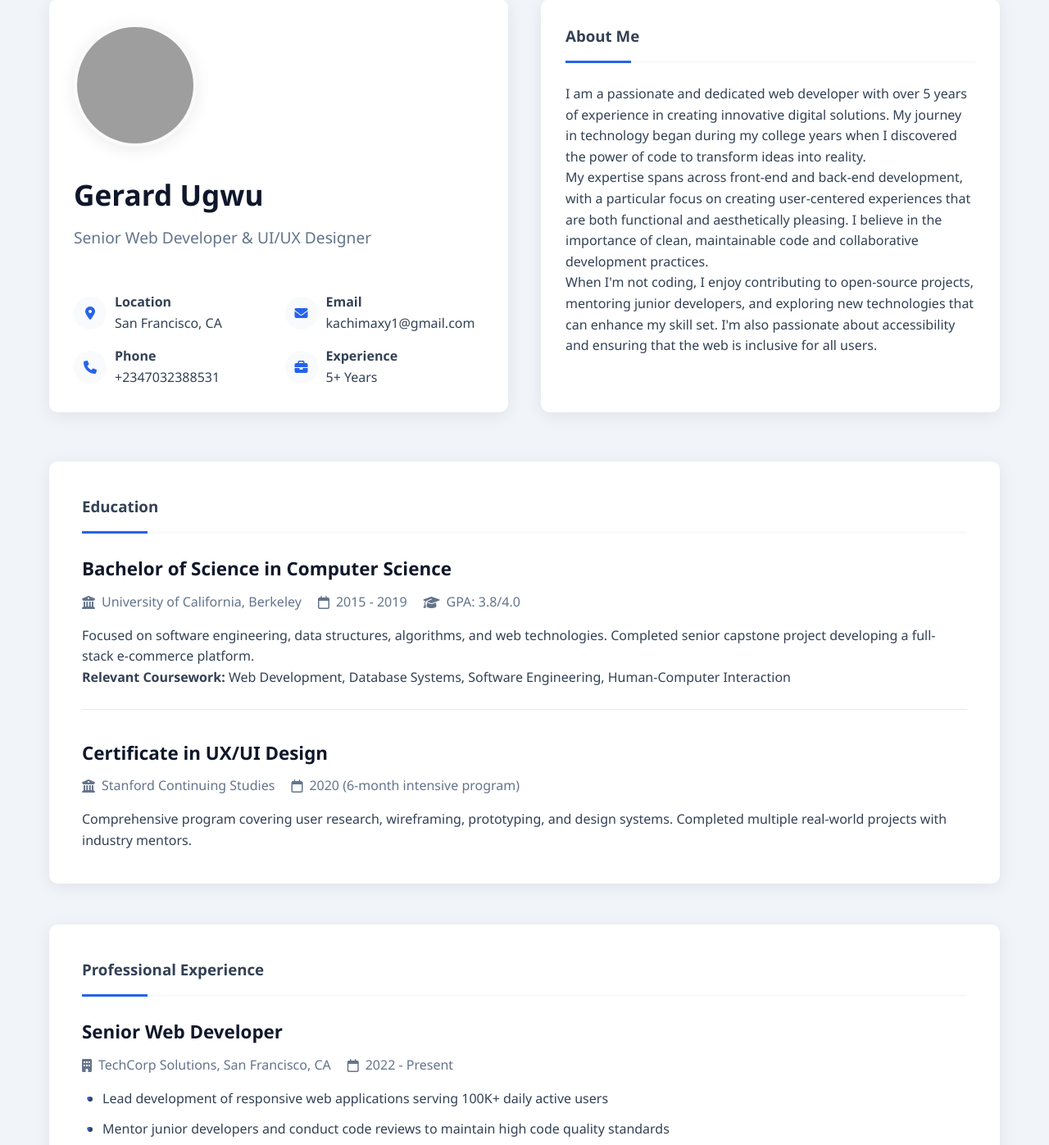
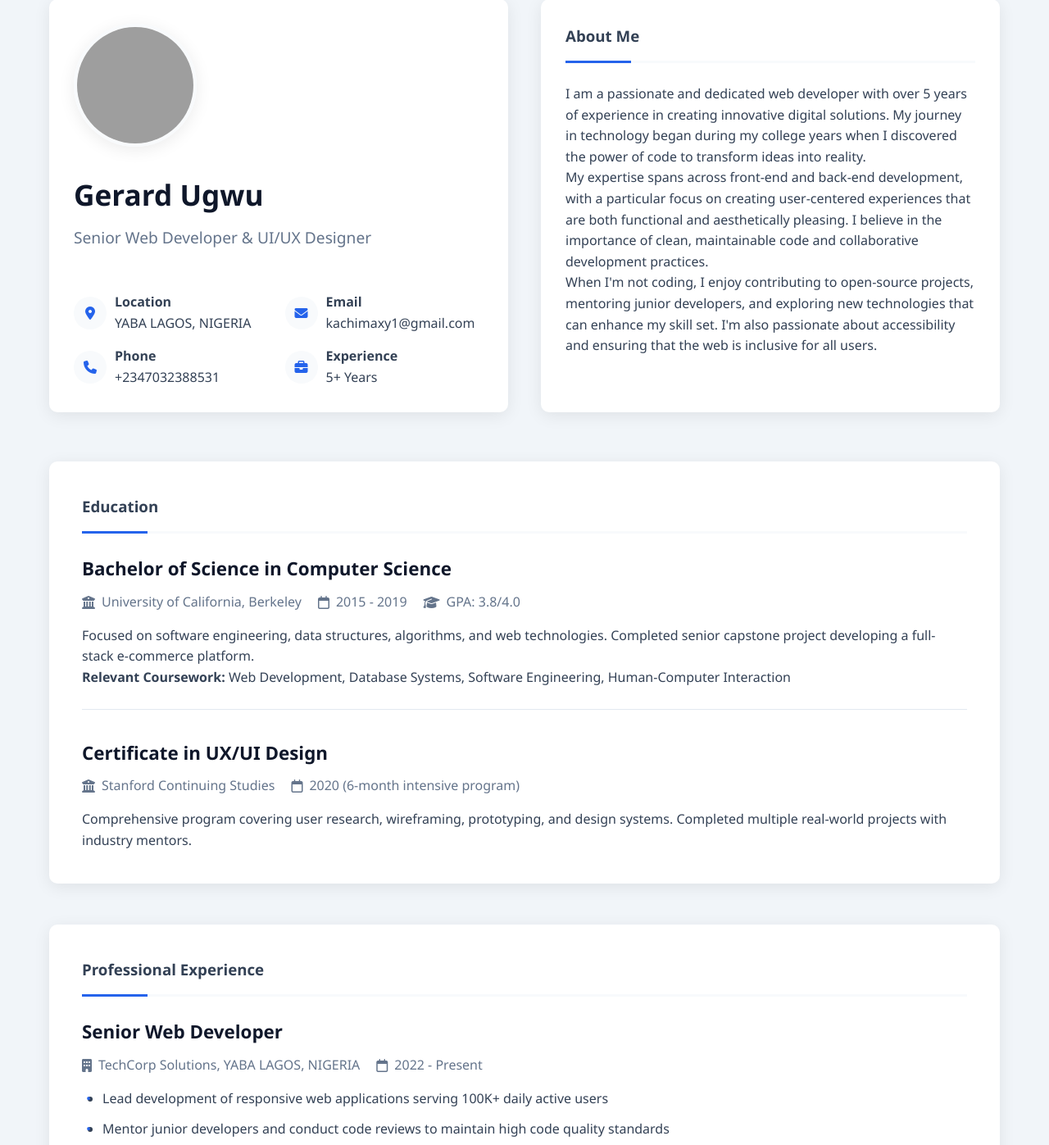
Before and after one commit to Deglobeal/protfolio, a Django app: page /profile/ in a window 1280 px wide. Shown: the part 507-1904 px from the top of the page at 82% size. Run offline with Django 5.2, Linux system fonts and the light colour scheme; grey boxes are pictures that could not be loaded.

Commit message:
touch: updated all my address across all my html page

```diff
--- a/myproject/myapp/templates/main/certificate.html
+++ b/myproject/myapp/templates/main/certificate.html
@@ -951,7 +951,7 @@
                     <ul class="footer-links">
                         <li><i class="fas fa-envelope"></i> kachimaxy1@gmail.com</li>
                         <li><i class="fas fa-phone"></i> +2347032388531</li>
-                        <li><i class="fas fa-map-marker-alt"></i> San Francisco, CA</li>
+                        <li><i class="fas fa-map-marker-alt"></i> YABA LAGOS, NIGERIA</li>
                     </ul>
                 </div>
             </div>
--- a/myproject/myapp/templates/main/email.html
+++ b/myproject/myapp/templates/main/email.html
@@ -902,7 +902,7 @@ Best regards,
                     <ul class="footer-links">
                         <li><i class="fas fa-envelope"></i> kachimaxy1@gmail.com</li>
                         <li><i class="fas fa-phone"></i> +2347032388531</li>
-                        <li><i class="fas fa-map-marker-alt"></i> San Francisco, CA</li>
+                        <li><i class="fas fa-map-marker-alt"></i> YABA LAGOS, NIGERIA</li>
                     </ul>
                 </div>
             </div>
--- a/myproject/myapp/templates/main/home.html
+++ b/myproject/myapp/templates/main/home.html
@@ -402,7 +402,7 @@
           <ul class="footer-links">
             <li><i class="fas fa-envelope"></i> kachimaxy1@gmail.com</li>
             <li><i class="fas fa-phone"></i> +2347032388531</li>
-            <li><i class="fas fa-map-marker-alt"></i> San Francisco, CA</li>
+            <li><i class="fas fa-map-marker-alt"></i> YABA LAGOS, NIGERIA</li>
           </ul>
         </div>
       </div>
--- a/myproject/myapp/templates/main/profile.html
+++ b/myproject/myapp/templates/main/profile.html
@@ -556,7 +556,7 @@ footer {
                         </div>
                         <div>
                             <h4>Location</h4>
-                            <p>San Francisco, CA</p>
+                            <p>YABA LAGOS, NIGERIA</p>
                         </div>
                     </div>
 
@@ -651,7 +651,7 @@ footer {
                 <div class="experience-details">
                     <div class="experience-detail">
                         <i class="fas fa-building"></i>
-                        <span>TechCorp Solutions, San Francisco, CA</span>
+                        <span>TechCorp Solutions, YABA LAGOS, NIGERIA</span>
                     </div>
                     <div class="experience-detail">
                         <i class="far fa-calendar"></i>
@@ -712,7 +712,7 @@ footer {
                 <div class="experience-details">
                     <div class="experience-detail">
                         <i class="fas fa-building"></i>
-                        <span>Digital Agency Pro, San Francisco, CA</span>
+                        <span>Digital Agency Pro, YABA LAGOS, NIGERIA</span>
                     </div>
                     <div class="experience-detail">
                         <i class="far fa-calendar"></i>
@@ -812,7 +812,7 @@ footer {
                     <ul class="footer-links">
                         <li><i class="fas fa-envelope"></i> kachimaxy1@gmail.com</li>
                         <li><i class="fas fa-phone"></i> +2347032388531</li>
-                        <li><i class="fas fa-map-marker-alt"></i> San Francisco, CA</li>
+                        <li><i class="fas fa-map-marker-alt"></i> YABA LAGOS, NIGERIA</li>
                     </ul>
                 </div>
             </div>
--- a/myproject/myapp/templates/main/project.html
+++ b/myproject/myapp/templates/main/project.html
@@ -904,7 +904,7 @@
                     <ul class="footer-links">
                         <li><i class="fas fa-envelope"></i> kachimaxy1@gmail.com</li>
                         <li><i class="fas fa-phone"></i> +2347032388531</li>
-                        <li><i class="fas fa-map-marker-alt"></i> San Francisco, CA</li>
+                        <li><i class="fas fa-map-marker-alt"></i> YABA LAGOS, NIGERIA</li>
                     </ul>
                 </div>
             </div>
--- a/myproject/myapp/templates/main/resume.html
+++ b/myproject/myapp/templates/main/resume.html
@@ -345,7 +345,7 @@
 
                         <!-- Contact information -->
                         <div class="contact-info">
-                            <p>San Francisco, CA | kachimaxy1@gmail.com | +2347032388531</p>
+                            <p>YABA LAGOS, NIGERIA | kachimaxy1@gmail.com | +2347032388531</p>
                             <p>
                                 <a href="https://linkedin.com/in/johndoe" target="_blank" rel="noopener noreferrer">
                                     LinkedIn
@@ -413,7 +413,7 @@
                     <!-- Current position -->
                     <div class="experience-item">
                         <h4>Senior Web Developer</h4>
-                        <p><strong>TechCorp Solutions</strong> | San Francisco, CA | <em>March 2022 - Present</em></p>
+                        <p><strong>TechCorp Solutions</strong> | YABA LAGOS, NIGERIA | <em>March 2022 - Present</em></p>
 
                         <!-- Job responsibilities and achievements -->
                         <ul>
@@ -467,7 +467,7 @@
                     <!-- First position -->
                     <div class="experience-item">
                         <h4>Junior Web Developer</h4>
-                        <p><strong>Digital Agency Pro</strong> | San Francisco, CA | <em>August 2019 - May 2020</em></p>
+                        <p><strong>Digital Agency Pro</strong> | YABA LAGOS, NIGERIA | <em>August 2019 - May 2020</em></p>
 
                         <!-- Job responsibilities and achievements -->
                         <ul>
```
